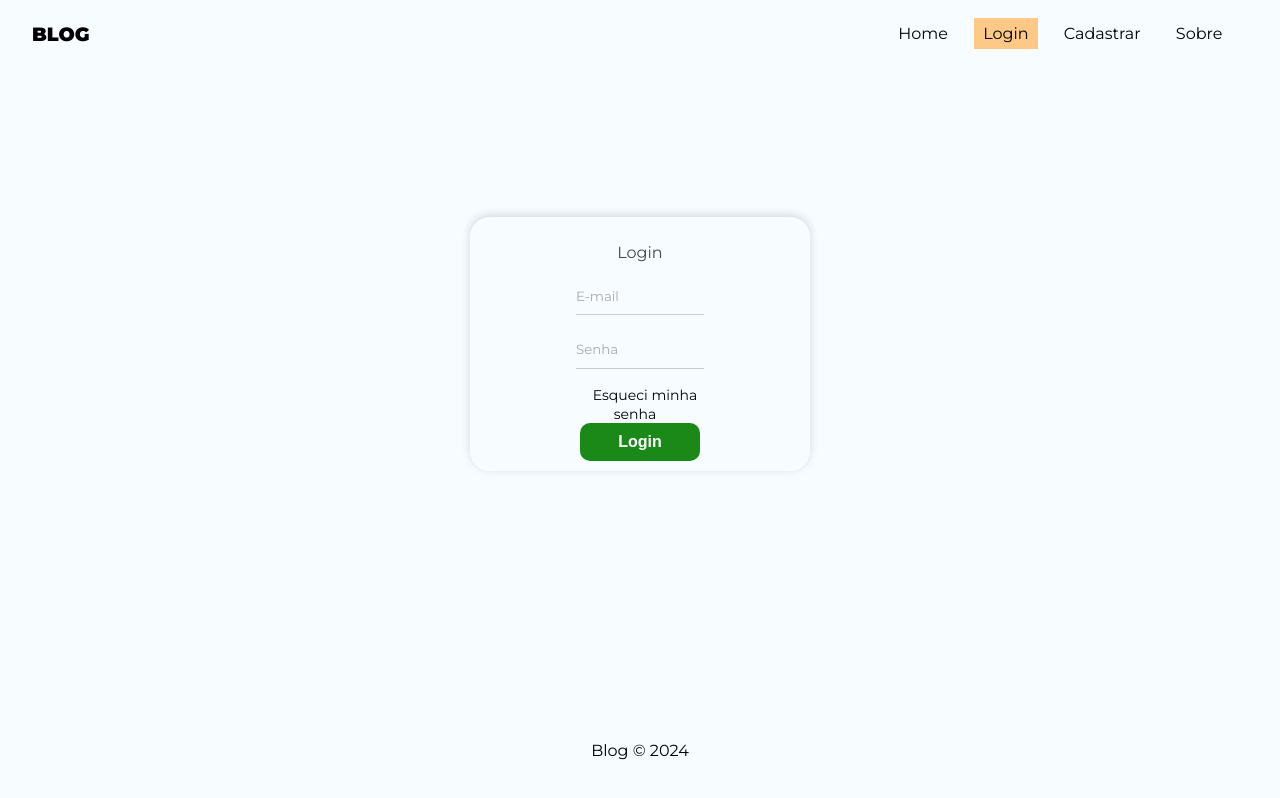
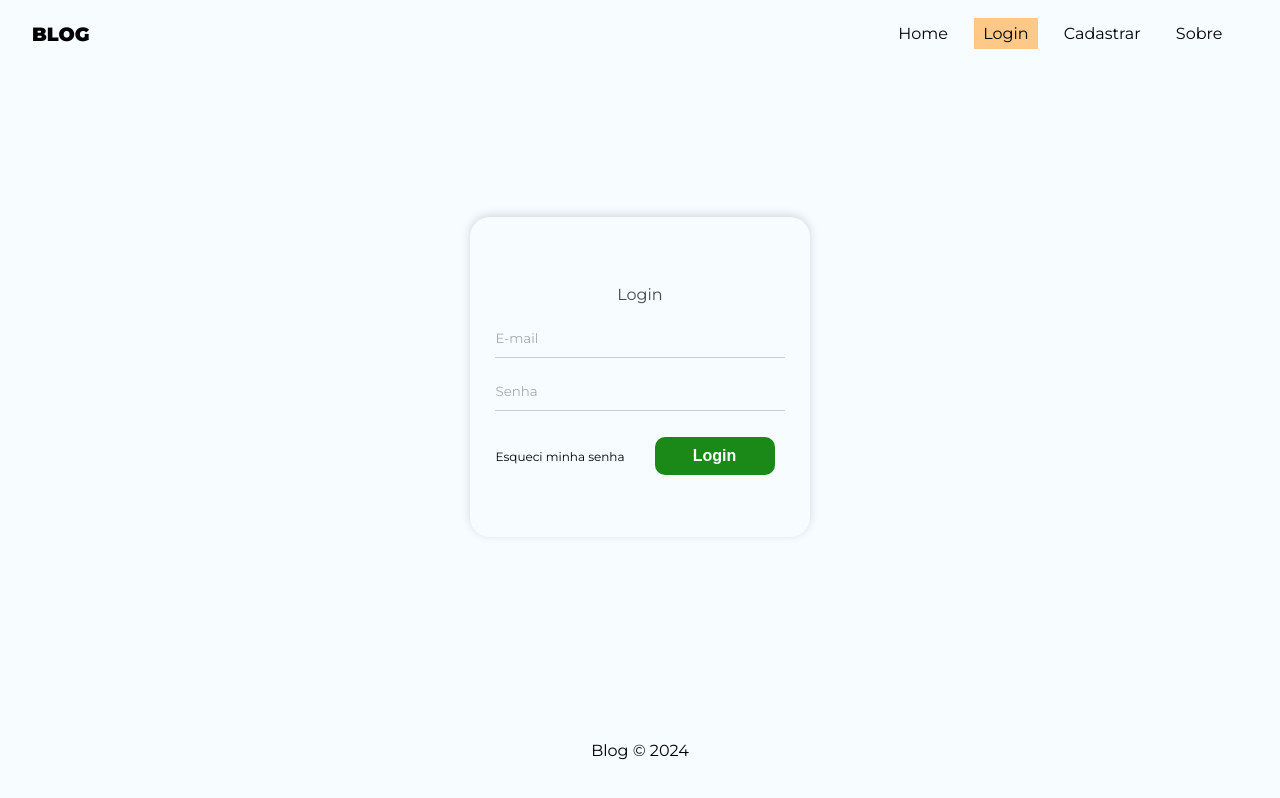
Before and after one commit to raffa-raffa/myblog, a React (Create React App) app: page /login in a window 1280 px wide. Built offline with nearby package versions, Linux system fonts and the light colour scheme; no server answers.

Commit message:
chore: :hammer: adicionando metodo para redefinir senha

```diff
--- a/src/hooks/useAuthentication.js
+++ b/src/hooks/useAuthentication.js
@@ -4,16 +4,15 @@ import {
   signInWithEmailAndPassword,
   updateProfile,
   signOut,
+  sendPasswordResetEmail // Adicione esta importação
 } from "firebase/auth";
 
 import { useState, useEffect } from "react";
 
 export const useAuthentication = () => {
   const [error, setError] = useState(null);
-    const [loading, setLoading] = useState(null);
-
+  const [loading, setLoading] = useState(false);
   const [cancelled, setCancelled] = useState(false);
-
   const auth = getAuth();
 
   function checkIfIsCancelled() {
@@ -24,7 +23,6 @@ import {
 
   const createUser = async (data) => {
     checkIfIsCancelled();
-
     setLoading(true);
 
     try {
@@ -42,7 +40,6 @@ import {
       return user;
     } catch (error) {
       console.log(error.message);
-        console.log(typeof error.message);
 
       let systemErrorMessage;
 
@@ -51,18 +48,16 @@ import {
       } else if (error.message.includes("email-already")) {
         systemErrorMessage = "E-mail já cadastrado.";
       } else {
-          systemErrorMessage = "Ocorreu um erro, por favor tenta mais tarde.";
+        systemErrorMessage = "Ocorreu um erro, por favor tente mais tarde.";
       }
 
       setLoading(false);
       setError(systemErrorMessage);
     }
-
   };
 
   const login = async (data) => {
     checkIfIsCancelled();
-
     setLoading(true);
     setError(false);
 
@@ -70,8 +65,6 @@ import {
       await signInWithEmailAndPassword(auth, data.email, data.password);
     } catch (error) {
       console.log(error.message);
-        console.log(typeof error.message);
-        console.log(error.message.includes("user-not"));
 
       let systemErrorMessage;
 
@@ -80,22 +73,29 @@ import {
       } else if (error.message.includes("wrong-password")) {
         systemErrorMessage = "Senha incorreta.";
       } else {
-          systemErrorMessage = "Ocorreu um erro! Revise suas credencias e tente novamente.";
+        systemErrorMessage = "Ocorreu um erro! Revise suas credenciais e tente novamente.";
       }
-
-        console.log(systemErrorMessage);
 
       setError(systemErrorMessage);
     }
 
-      console.log(error);
-
+    setLoading(false);
   };
 
   const logout = () => {
     checkIfIsCancelled();
+    signOut(auth);
+  };
 
-      signOut(auth);
+  // Novo método para redefinir a senha
+  const resetPassword = async (email) => {
+    try {
+      await sendPasswordResetEmail(auth, email);
+      return true;
+    } catch (error) {
+      console.log(error.message);
+      return false;
+    }
   };
 
   useEffect(() => {
@@ -109,5 +109,6 @@ import {
     error,
     logout,
     login,
+    resetPassword // Adicione o novo método ao retorno
   };
 };
--- a/src/index.css
+++ b/src/index.css
@@ -34,7 +34,6 @@ nav button:hover {
 
 /* form styles */
 form {
-  max-width: 40%;
   margin: 0 auto;
 }
 
@@ -75,6 +74,7 @@ textarea::placeholder {
   border: none;
   padding: 10px 15px;
   font-size: 1em;
+  margin:10px
 }
 
 .btn.btn-dark {
--- a/src/pages/Login/Login.js
+++ b/src/pages/Login/Login.js
@@ -1,4 +1,4 @@
-import { useEffect, useState } from "react";
+import { useState, useEffect } from "react";
 import { useAuthentication } from "../../hooks/useAuthentication";
 import styles from "./Login.module.css";
 
@@ -8,7 +8,15 @@ const Login = () => {
   const [error, setError] = useState("");
   const [loading, setLoading] = useState(false);
 
-  const { login, error: authError } = useAuthentication();
+  const { login, error: authError, resetPassword } = useAuthentication();
+
+  const handleForgotPassword = async (e) => {
+    e.preventDefault();
+    const success = await resetPassword(email);
+    if (success) {
+    } else {
+    }
+  };
 
   const handleSubmit = async (e) => {
     e.preventDefault();
@@ -41,6 +49,7 @@ const Login = () => {
       <div className={styles.box}>
         <p>Login</p>
         <form onSubmit={handleSubmit}>
+          <div className={styles.container}>
             <label>
               <input
                 type="email"
@@ -61,16 +70,15 @@ const Login = () => {
                 value={password}
               />
             </label>
-        <a className={styles.forgotpwd} href="/esqueci-minha-senha"><span>
-          Esqueci minha senha
-          </span>
+            <a className={styles.forgotpwd} href="/esqueci-minha-senha" onClick={handleForgotPassword}>
+              <span>Esqueci minha senha</span>
             </a>
             <button className="btn" type="submit" disabled={loading}>
               {loading ? "Aguarde..." : "Login"}
             </button>
             {error && <p className="error">{error}</p>}
+          </div>
         </form>
-
       </div>
     </div>
   );
--- a/src/pages/Login/Login.module.css
+++ b/src/pages/Login/Login.module.css
@@ -12,11 +12,18 @@
     width: 25%;
     padding: 10px;
     border-radius: 20px;
-    height: auto;
+    height: 300px;
     box-shadow: rgba(0, 0, 0, 0.15) 0px -2px 10px 0px;
+    display: flex;
+    flex-direction: column;
+    justify-content: center;
+    align-items: center;
+    }
+  .forgotpwd{
+    font-size: 12px;
+    margin:0 20px 10px 0;
+    text-align: left;
   }
-  .forgotpwd{
-  font-size: 14px;
-padding: 10px;
-margin-bottom: 10px;
-text-align: right;}
+
+.btn{
+margin-top: 50px;}
```
Lines whose indentation alone changed are shown as unchanged.
